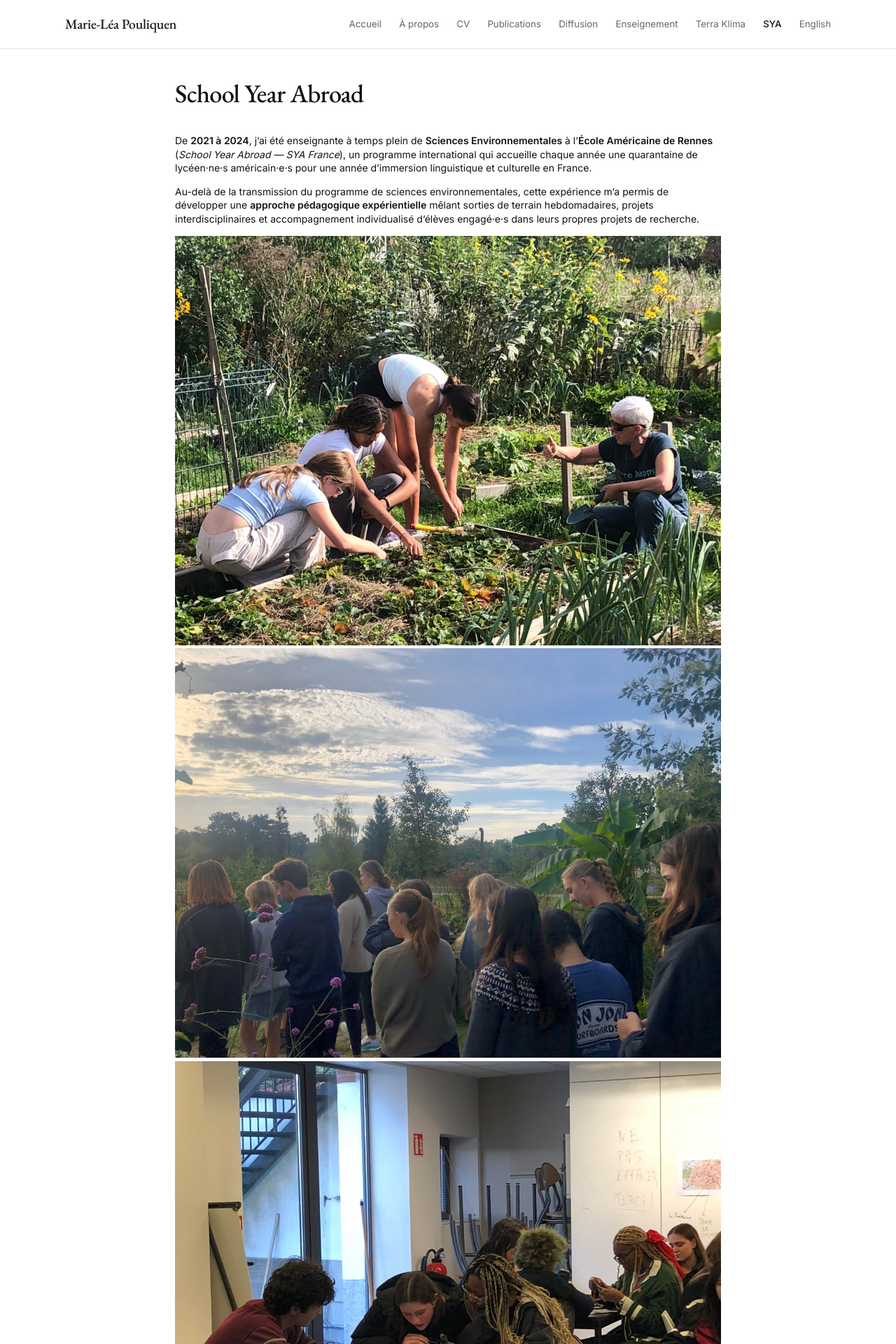
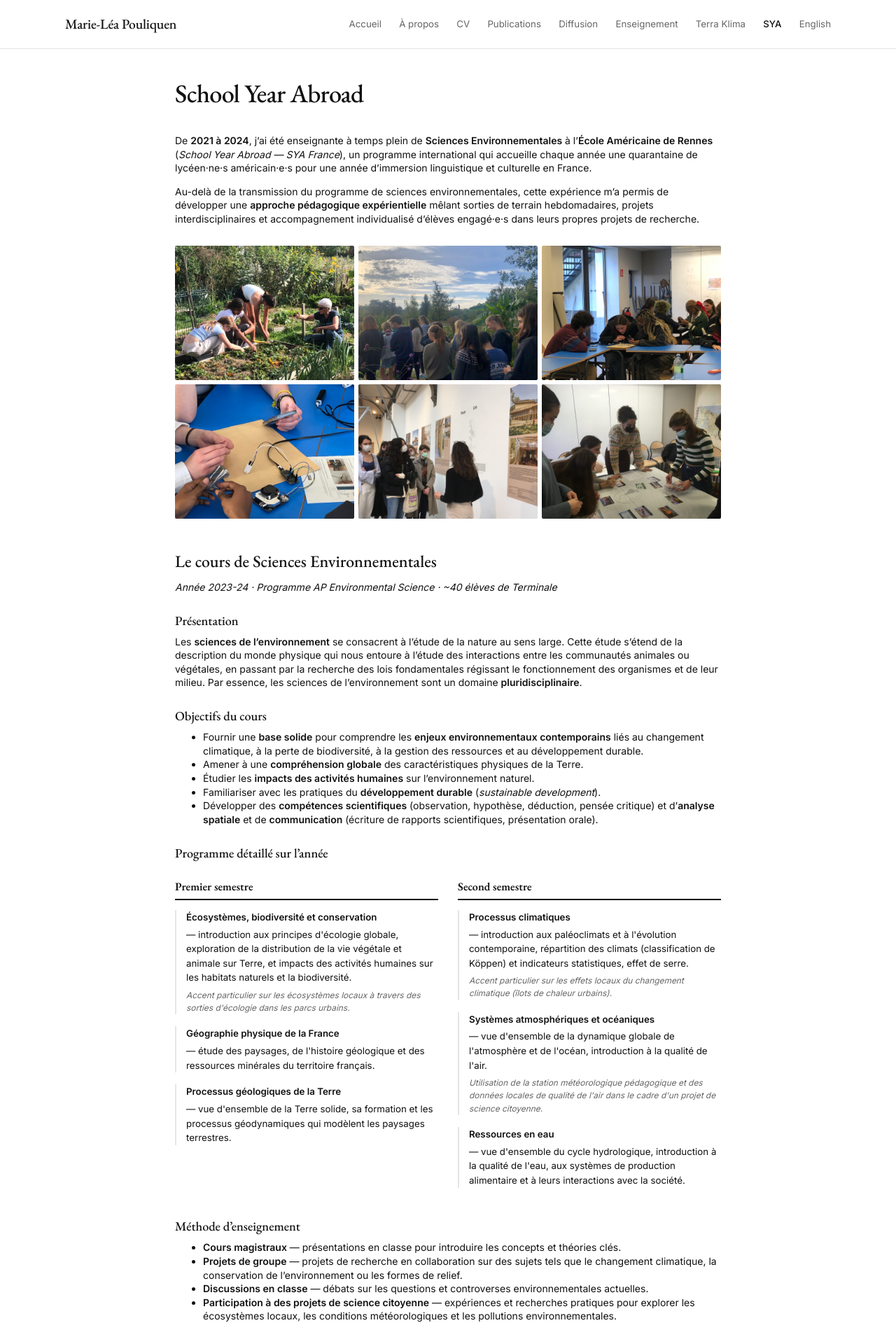
Before and after one commit to marieleapouliquen/marieleapouliquen.github.io, a Jekyll site: the page built from _pages/sya.md, in a window 1280 px wide. Shown: the top 1920 px of the page at 70% size. Built offline with Jekyll 4.4.1, drawn with Linux system fonts in a browser that asks for light colours.

Commit message:
Update main.css

```diff
--- a/assets/css/main.css
+++ b/assets/css/main.css
@@ -721,3 +721,41 @@ body.page-cv .container { max-width: 1280px; }
     gap: 1.5rem;
   }
 }
+
+
+/* ---------- GALERIE MOSAÏQUE SYA ---------- */
+.sya-gallery {
+  display: grid;
+  grid-template-columns: repeat(3, 1fr);
+  gap: 6px;
+  margin: 2rem 0 2.5rem 0;
+}
+
+.sya-gallery-item {
+  display: block;
+  overflow: hidden;
+  aspect-ratio: 4 / 3;
+  background: var(--color-bg-alt);
+  border-radius: 2px;
+  cursor: zoom-in;
+}
+
+.sya-gallery-item img {
+  width: 100%;
+  height: 100%;
+  object-fit: cover;
+  display: block;
+  transition: transform 0.3s ease, opacity 0.2s ease;
+}
+
+.sya-gallery-item:hover img {
+  transform: scale(1.05);
+  opacity: 0.92;
+}
+
+@media (max-width: 700px) {
+  .sya-gallery {
+    grid-template-columns: repeat(2, 1fr);
+    gap: 4px;
+  }
+}
```
